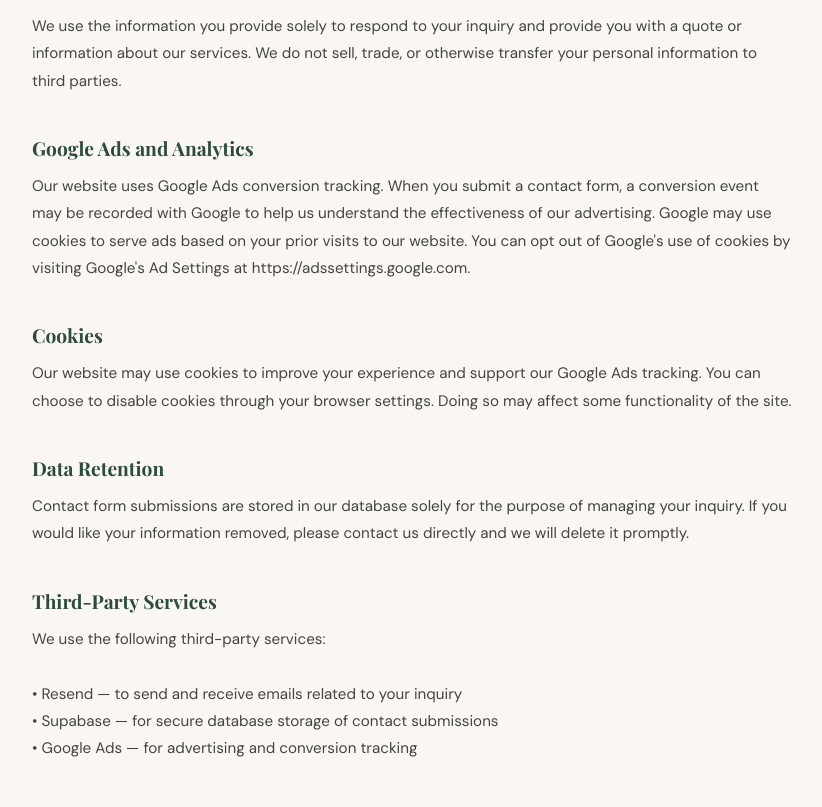
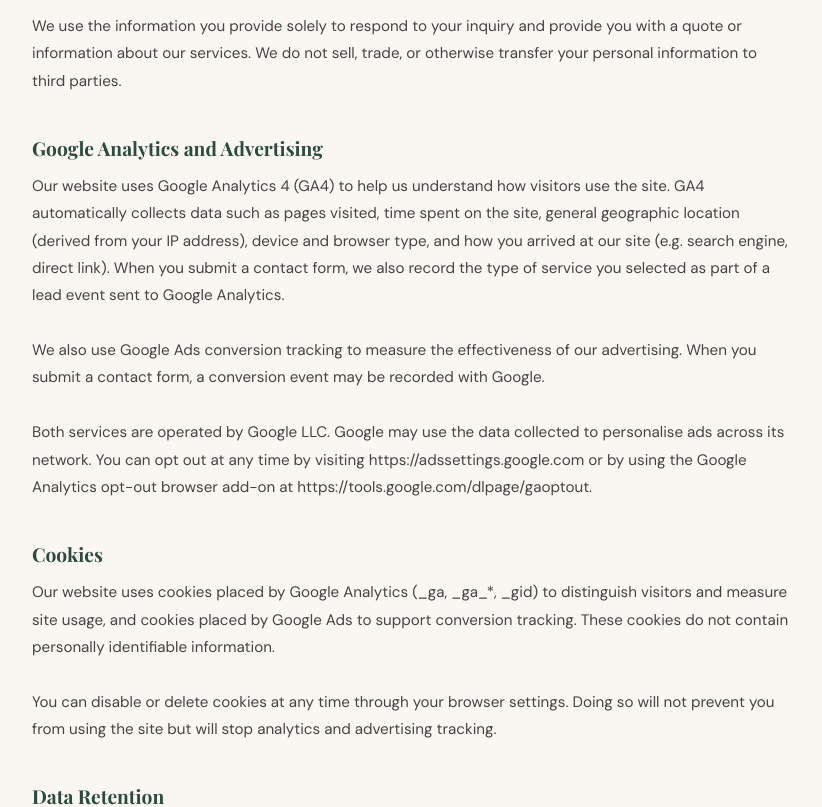
Before and after one commit to Pldv1127/paisante-cleaning, a Next.js app: page /privacy-policy in a window 1280 px wide. Shown: the part 640-1447 px from the top of the page, without its empty margins (228-1050 px from the left). Built offline with nearby package versions, Linux system fonts and the light colour scheme; no server answers; a web font is replaced by a local one.

Commit message:
Updated privacy policy

```diff
--- a/src/app/privacy-policy/page.tsx
+++ b/src/app/privacy-policy/page.tsx
@@ -52,12 +52,12 @@ export default function PrivacyPolicyPage() {
             body: `We use the information you provide solely to respond to your inquiry and provide you with a quote or information about our services. We do not sell, trade, or otherwise transfer your personal information to third parties.`,
           },
           {
-            title: "Google Ads and Analytics",
-            body: `Our website uses Google Ads conversion tracking. When you submit a contact form, a conversion event may be recorded with Google to help us understand the effectiveness of our advertising. Google may use cookies to serve ads based on your prior visits to our website. You can opt out of Google's use of cookies by visiting Google's Ad Settings at https://adssettings.google.com.`,
+            title: "Google Analytics and Advertising",
+            body: `Our website uses Google Analytics 4 (GA4) to help us understand how visitors use the site. GA4 automatically collects data such as pages visited, time spent on the site, general geographic location (derived from your IP address), device and browser type, and how you arrived at our site (e.g. search engine, direct link). When you submit a contact form, we also record the type of service you selected as part of a lead event sent to Google Analytics.\n\nWe also use Google Ads conversion tracking to measure the effectiveness of our advertising. When you submit a contact form, a conversion event may be recorded with Google.\n\nBoth services are operated by Google LLC. Google may use the data collected to personalise ads across its network. You can opt out at any time by visiting https://adssettings.google.com or by using the Google Analytics opt-out browser add-on at https://tools.google.com/dlpage/gaoptout.`,
           },
           {
             title: "Cookies",
-            body: `Our website may use cookies to improve your experience and support our Google Ads tracking. You can choose to disable cookies through your browser settings. Doing so may affect some functionality of the site.`,
+            body: `Our website uses cookies placed by Google Analytics (_ga, _ga_*, _gid) to distinguish visitors and measure site usage, and cookies placed by Google Ads to support conversion tracking. These cookies do not contain personally identifiable information.\n\nYou can disable or delete cookies at any time through your browser settings. Doing so will not prevent you from using the site but will stop analytics and advertising tracking.`,
           },
           {
             title: "Data Retention",
@@ -65,7 +65,7 @@ export default function PrivacyPolicyPage() {
           },
           {
             title: "Third-Party Services",
-            body: `We use the following third-party services:\n\n• Resend — to send and receive emails related to your inquiry\n• Supabase — for secure database storage of contact submissions\n• Google Ads — for advertising and conversion tracking`,
+            body: `We use the following third-party services:\n\n• Resend — to send and receive emails related to your inquiry\n• Supabase — for secure database storage of contact submissions\n• Google Analytics 4 — for website traffic and usage analytics\n• Google Ads — for advertising and conversion tracking`,
           },
           {
             title: "Your Rights",
```
